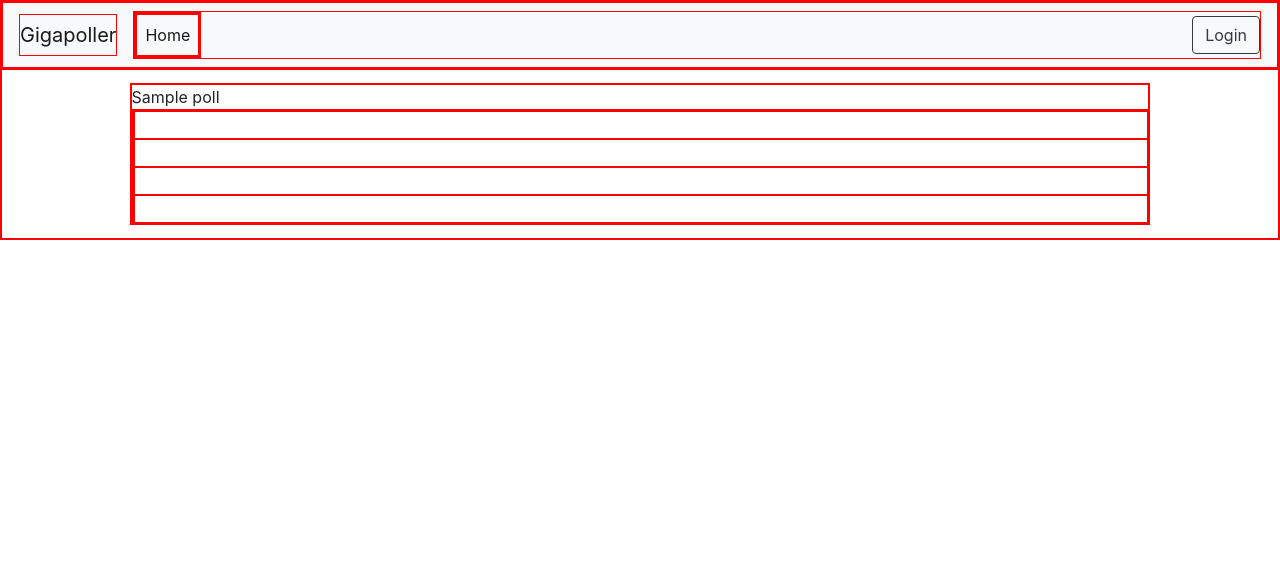
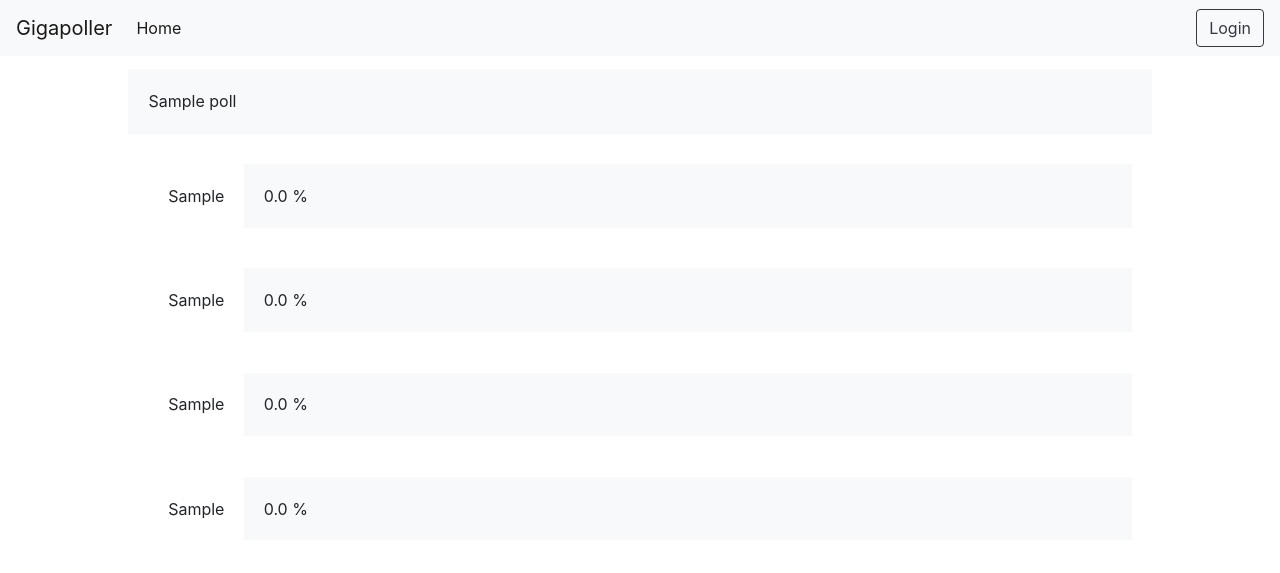
Before and after one commit to uncleSlayer/gigapoller, a Flask app: page /details/1 in a window 1280 px wide. Shown: the top 573 px of the page. Run offline with Flask 3, Linux system fonts and the light colour scheme; tables that the repository leaves empty hold one stand-in row (values such as "Sample post").

Commit message:
poll details css fix

```diff
--- a/app/static/styles/polldetails.css
+++ b/app/static/styles/polldetails.css
@@ -1,6 +1,6 @@
 
 *{
-    border: 1px solid red;
+    /* border: 1px solid red; */
 }
 
 .poll-details-container{
--- a/app/templates/polldetails.html
+++ b/app/templates/polldetails.html
@@ -12,29 +12,15 @@
 
 {% block content %}
 <div class="poll-details-container">
-    <div class="question">{{ result.question }}</div>
-    <div class="votes-container">
-        <!-- <div class="vote">
-            <div class="progress-bar-1" style="width: 50%; background-color: green">
-                vote 1: 50%
-            </div>
-        </div>
-        <div class="vote">
-            <div class="progress-bar-1" style="width: 30%; background-color: green;">
-                vote 2: 30%
-            </div>
-        </div> -->
-        {% for res in result.options %}
-        <div class="vote">
-            <div class="progress-bar" style="width: {{res.vote_percentage}}%; background-color: green">
-                {{ res.option_name }}: {{ res.vote_percentage }}
-            </div>
-        </div>
-        {% endfor %}
+    <div class="bg-light" style="margin-bottom: 10px; padding: 2%;">{{ result.question }}</div>
+    {% for option in result.options %}
+    <div style="padding: 2%; display: flex;">
+        <div style="padding: 2%;">{{ option.option_name }}</div> <div class="bg-light" style="padding: 2%; width: 100%;">{{ option.vote_percentage }} %</div>
     </div>
+    {% endfor %}
 </div>
 {% endblock %}
 
 {% block script %}
-<script src="static/scripts/polldetails.js"></script>
+<!-- <script src="static/scripts/polldetails.js"></script> -->
 {% endblock %}
```
